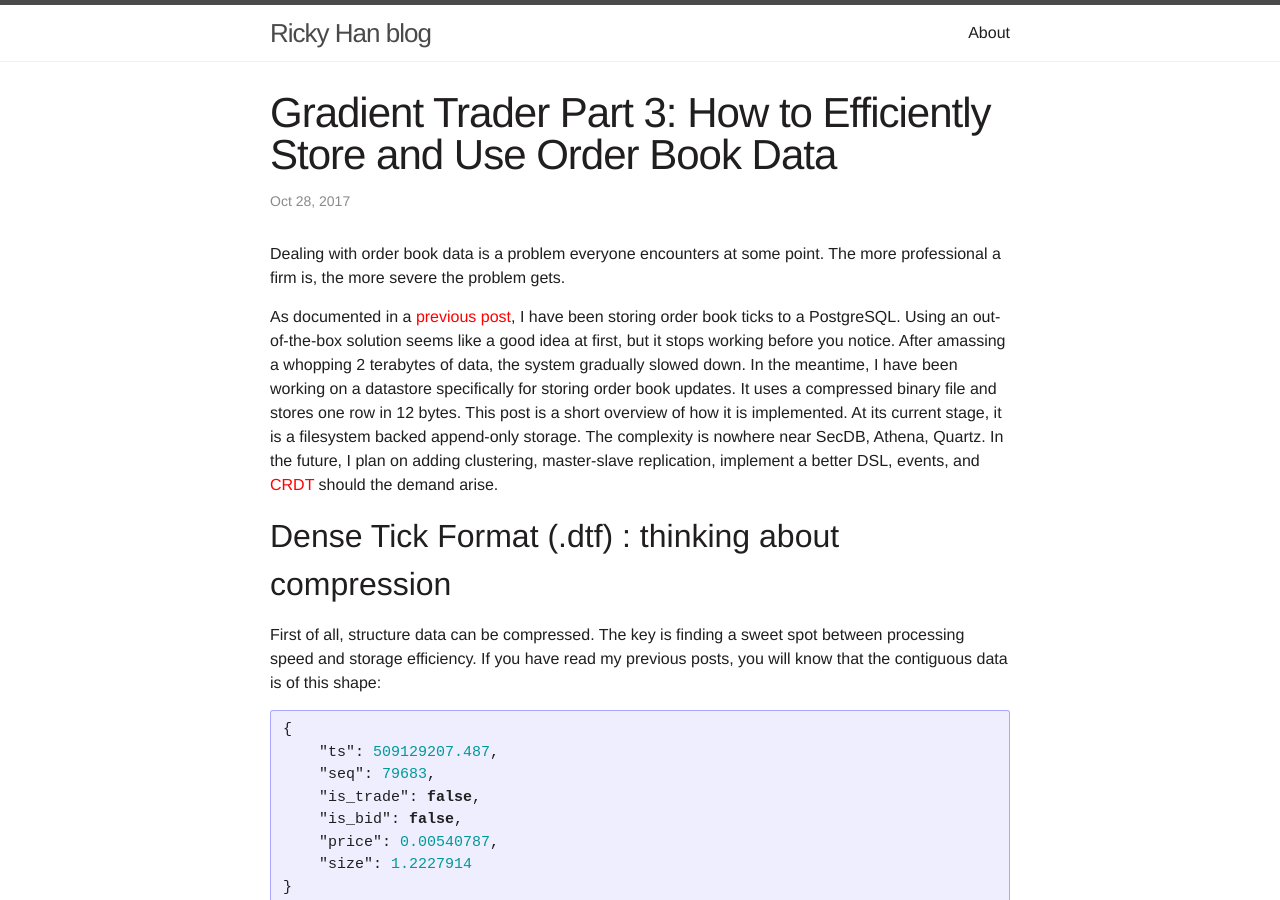
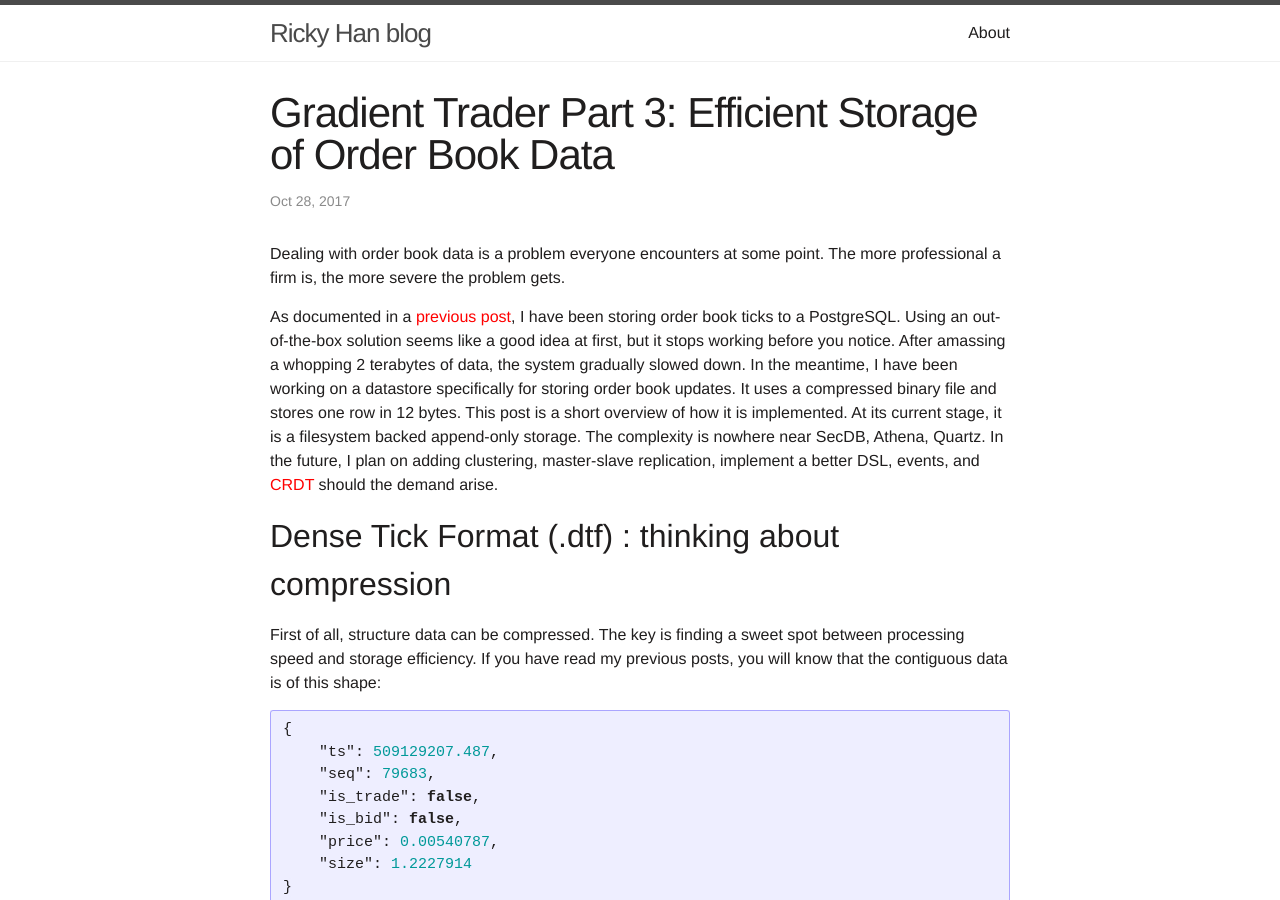
Before and after one commit to 0b01/rickyhan.com, a Jekyll site: the page built from _posts/2017-10-27-how-to-handle-order-book-data.markdown, in a window 1280 px wide and 900 px high. Built offline with Jekyll 4.4.1, drawn with Linux system fonts in a browser that asks for light colours.

Commit message:
Update 2017-10-27-how-to-handle-order-book-data.markdown

```diff
--- a/_posts/2017-10-27-how-to-handle-order-book-data.markdown
+++ b/_posts/2017-10-27-how-to-handle-order-book-data.markdown
@@ -1,6 +1,6 @@
 ---
 layout: post
-title:  "Gradient Trader Part 3: How to Efficiently Store and Use Order Book Data"
+title:  "Gradient Trader Part 3: Efficient Storage of Order Book Data"
 date:   2017-10-27 22:37:01 -0400
 categories: jekyll update
 ---
```
